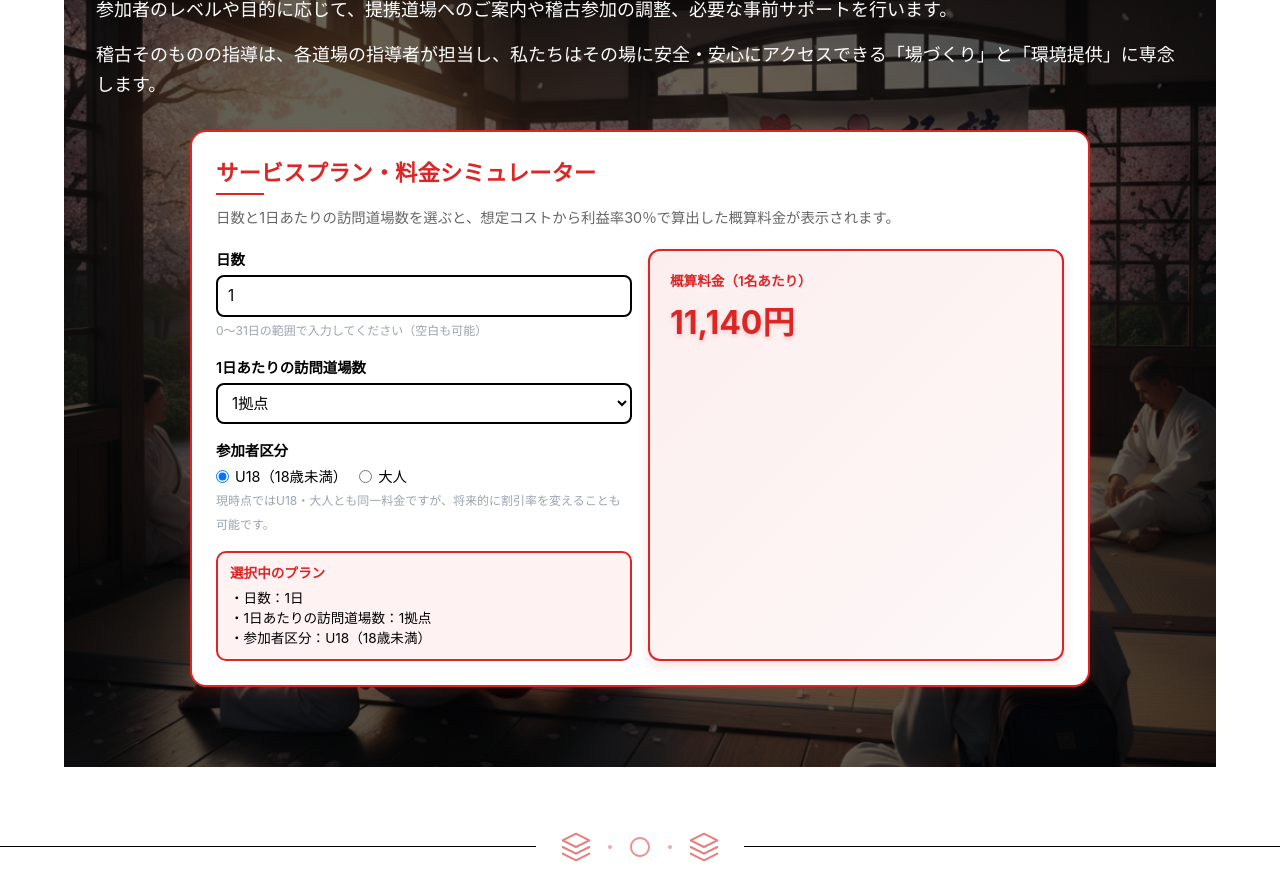
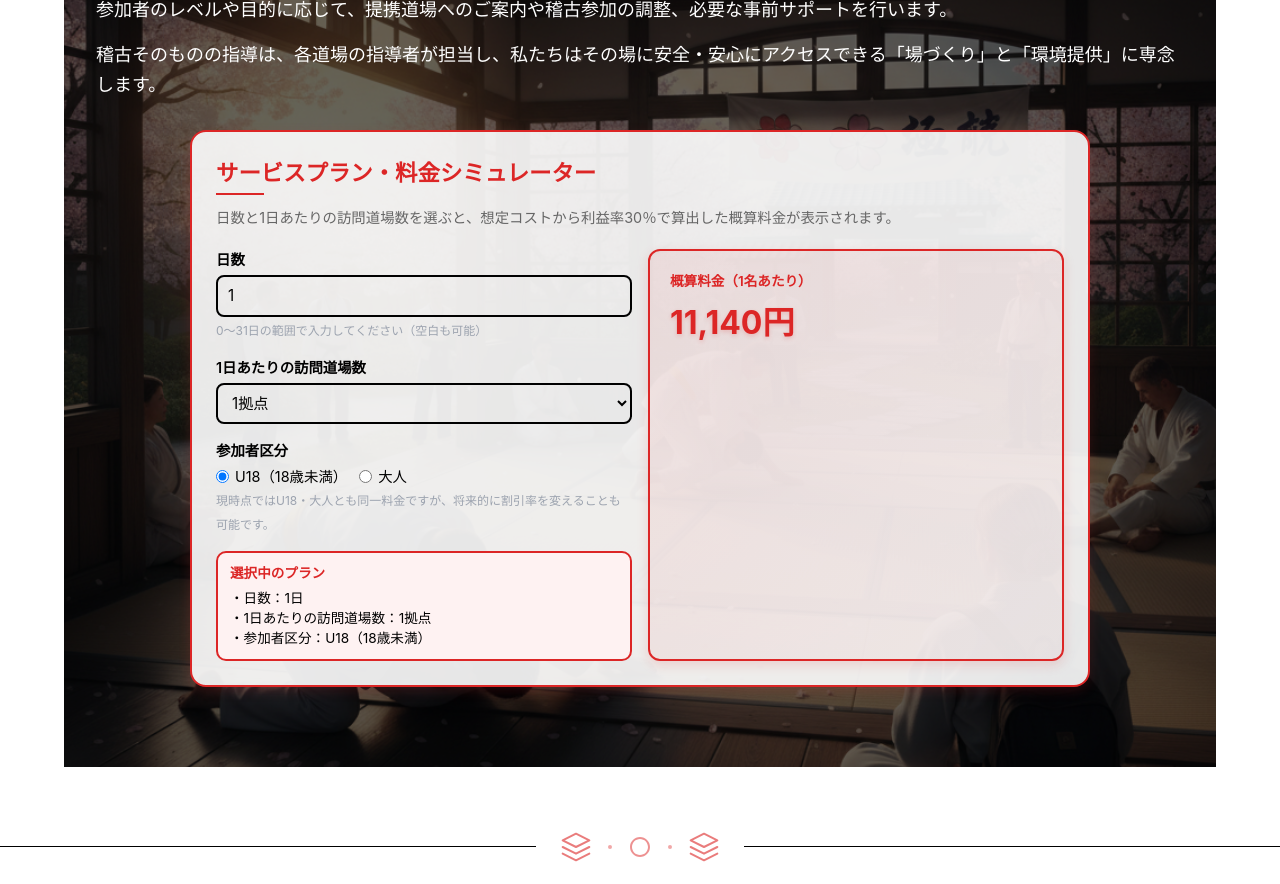
Before and after one commit to bveme23/bren_jroad, a Next.js app: page /services/judo-tourism in a window 1280 px wide. Shown: the part 600-1484 px from the top of the page. Built offline with nearby package versions, Linux system fonts and the light colour scheme.

Commit message:
change calculator

```diff
--- a/src/components/sections/JudoPlanCalculator.tsx
+++ b/src/components/sections/JudoPlanCalculator.tsx
@@ -180,7 +180,7 @@ export function JudoPlanCalculator() {
         borderRadius: '16px',
         border: '2px solid #dc2626',
         boxShadow: '0 4px 12px rgba(220, 38, 38, 0.15)',
-        backgroundColor: '#ffffff',
+        backgroundColor: 'rgba(255, 255, 255, 0.9)',
         fontFamily:
           '-apple-system, BlinkMacSystemFont, "Helvetica Neue", "Segoe UI", sans-serif',
       }}
```
